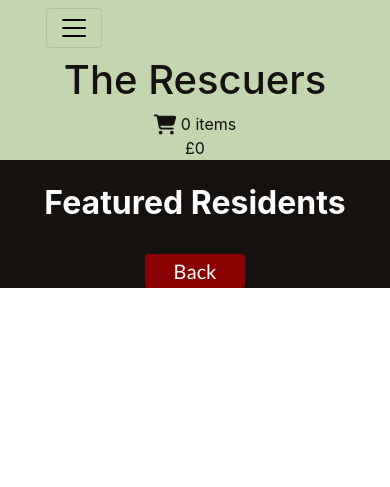
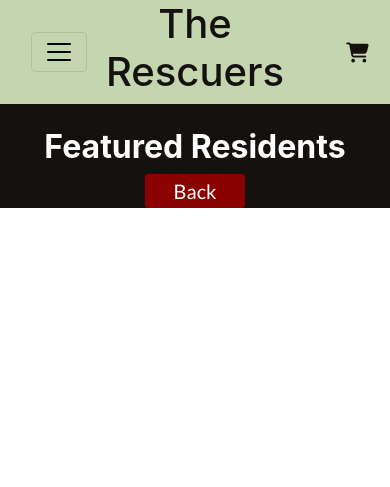
Before and after one commit to BenD2525/the_rescuers_p5, a Django app: page /residents in a window 390 px wide. Shown: the top 487 px of the page. Run offline with Django 4.2, Linux system fonts and the light colour scheme; data that the repository does not hold is empty; some libraries are stand-ins or nearby versions.

Commit message:
Amend styling on home and featured residents pages for mobile views

```diff
--- a/home/templates/home/featured_residents.html
+++ b/home/templates/home/featured_residents.html
@@ -21,7 +21,7 @@
     </div>
     {% endfor %}
     <div class="row align-items-center">
-        <div class="col-sm-12 text-center mt-4">
+        <div class="col-12 d-flex justify-content-center">
             <a href="{% url 'home:home' %}">
                 <button class="negative-button-lg mx-4">Back</button>
             </a>
--- a/home/templates/home/index.html
+++ b/home/templates/home/index.html
@@ -19,7 +19,7 @@
             </div>
             <hr class="hr-1">
             <div class="row">
-                <div class="col-sm-8 offset-2 text-center">
+                <div class="col-sm-12 text-center">
                     <h2 class="featurette-heading">Who are we?</h2>
                     <p class="lead mx-4">We are a small, family-run animal charity service based in London whose focus
                         is on
@@ -28,7 +28,7 @@
             </div>
             <hr class="hr-1">
             <div class="row featurette">
-                <div class="col-sm-8 offset-2 text-center">
+                <div class="col-sm-12 text-center">
                     <h2 class="featurette-heading">What do we do?</h2>
                     <p class="lead">We look after any animal that comes into our care as if they were our own
                         family,
@@ -44,7 +44,7 @@
             <hr class="hr-1">
             <div class="container-fluid">
                 <div class="row featurette">
-                    <div class="col-sm-8 offset-2 text-center">
+                    <div class="col-sm-12 text-center">
                         <h2 class="featurette-heading">Who would you be helping?<i class="fa-solid fa-paw px-2"></i>
                         </h2>
                         <p class="lead mx-4">In order to entice you even more into suporting our charity, we have
--- a/static/css/base.css
+++ b/static/css/base.css
@@ -227,7 +227,7 @@ html {
 
 /* Residents page */
 .resident-info {
-    font-size: 30px;
+    font-size: 20px;
     font-weight: 200;
 }
 
--- a/templates/allauth/account/verification_sent.html
+++ b/templates/allauth/account/verification_sent.html
@@ -5,8 +5,8 @@
 {% block head_title %}{% trans "Verify Your E-mail Address" %}{% endblock %}
 
 {% block content %}
-<div class="form-container col-sm-12">
-    <div class="col-sm-6 offset-2">
+<div class="form-container col-12">
+    <div class="mx-4">
         <h1>{% trans "Verify Your E-mail Address" %}</h1>
 
         <p>{% blocktrans %}We have sent an e-mail to you for verification. Follow the link provided to finalize the
--- a/templates/base.html
+++ b/templates/base.html
@@ -54,27 +54,26 @@
 <body>
   <header class="container-fluid top-pane">
     <!-- Burger menu -->
-    <div class="row align-items-center nav-row justify-content-between d-flex">
-      <div class="col-md-2 text-center">
+    <div class="row align-items-center nav-row d-flex justify-content-between">
+      <div class="col-2">
         <nav class="navbar navbar-light">
-          <div class="container-fluid text-center">
-            <button class="navbar-toggler ms-auto" type="button" data-bs-toggle="collapse" data-bs-target="#n_bar"
+          <div class="ms-auto">
+            <button class="navbar-toggler" type="button" data-bs-toggle="collapse" data-bs-target="#n_bar"
               aria-label="Toggle navigation">
-              <span class="navbar-toggler-icon navbar-light ms-auto display-5"></span>
+              <span class="navbar-toggler-icon navbar-light ms-auto"></span>
             </button>
           </div>
         </nav>
       </div>
-      <div class="col-md-8">
-        <h1 class="display-5 fw-bold text-center">The Rescuers</h1>
+      <div class="col-8">
+        <h1 class="fw-bold text-center mx-4">The Rescuers</h1>
       </div>
-      <div class="col-md-2">
-        <div class="text-center my-auto">
+      <div class="col-2">
+        <div class="text-center">
           <a href="{% url 'bag:bag' %}">
-            <div><i class="fa-solid fa-cart-shopping fa-lg display-5"></i>
-              {{ product_count }} items
-              <br>
-              £{{ total }}</div>
+            <i class="fa-solid fa-cart-shopping fa-lg"></i>
+            <p class="d-none d-sm-inline">{{ product_count }} items
+              £{{ total }}</p>
           </a>
         </div>
       </div>
```
